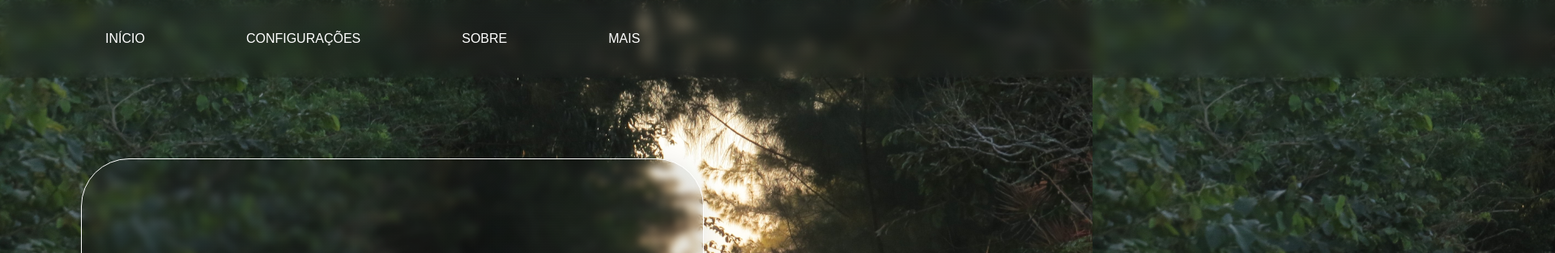
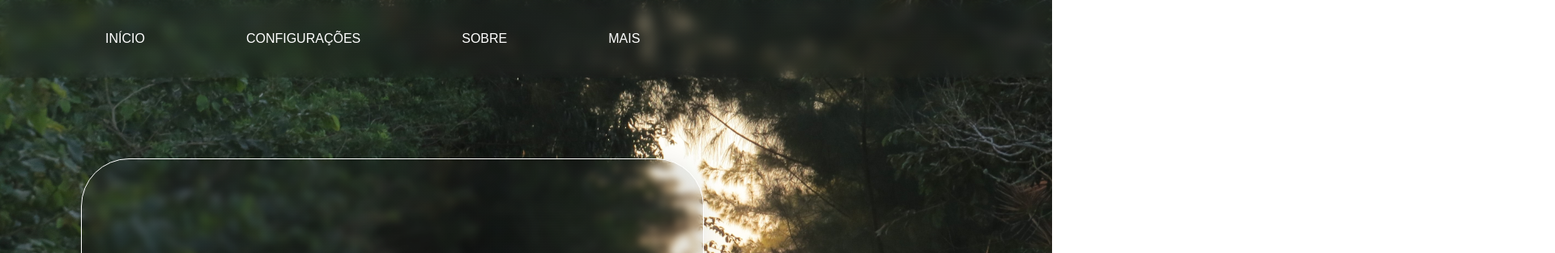
Before and after one commit to Gwin14/Site-fundo-massa, a plain HTML site: page index.html in a window 1280 px wide. Shown: the top 313 px of the page at 81% size, 1920 px wide, since content can reach past the window. Drawn offline with Linux system fonts and the light colour scheme.

Commit message:
Update style.css

```diff
--- a/style.css
+++ b/style.css
@@ -7,12 +7,13 @@
 body{
     background-image: url(IMG_0857.JPG);
     background-size: cover;
+    background-repeat: no-repeat;
     font-family: Arial, Helvetica, sans-serif;
 }
 
 header{
     padding-left: 70px;
-    width: 1920px;
+    width: 96vw;
     height: 96px;
     background: linear-gradient(0deg, #1b1b1b18 0%, #1d1c1c0a 100%), radial-gradient(151.92% 127.02% at 15.32% 21.04%, rgba(27, 27, 27, 0.137) 0%, rgba(147, 174, 198, 0.00) 100%);
     backdrop-filter: blur(8px);
```
